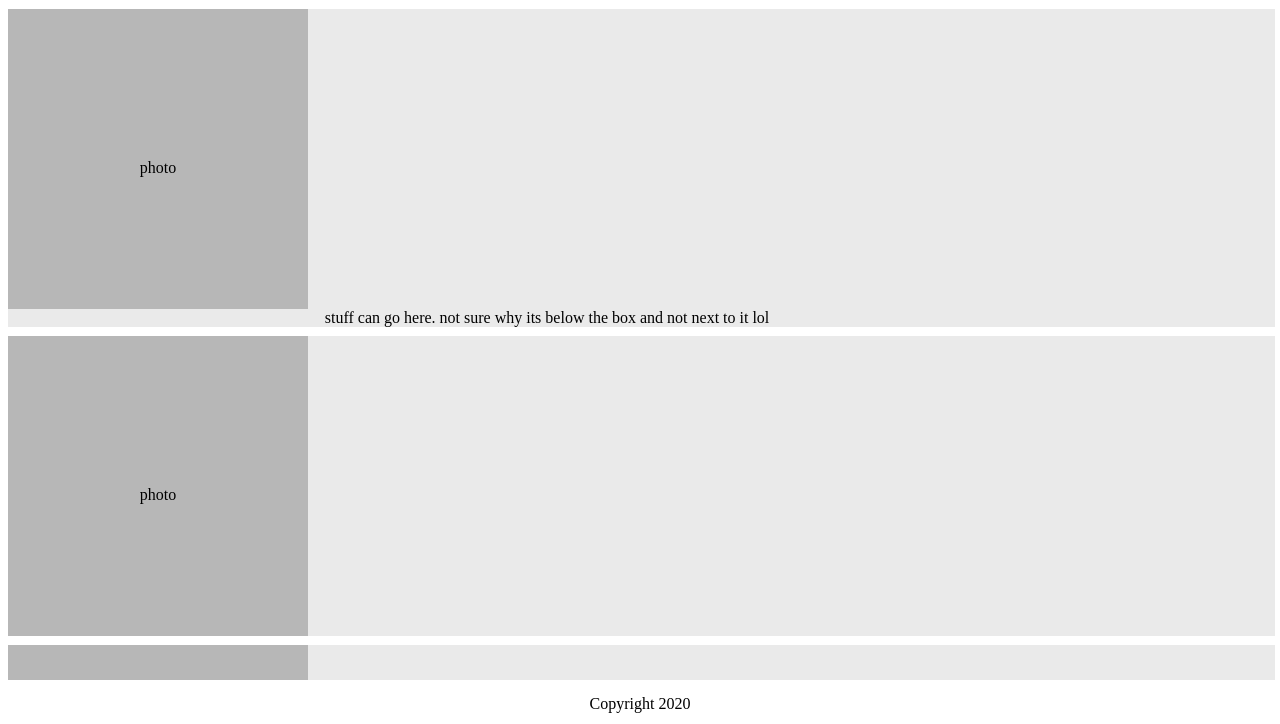
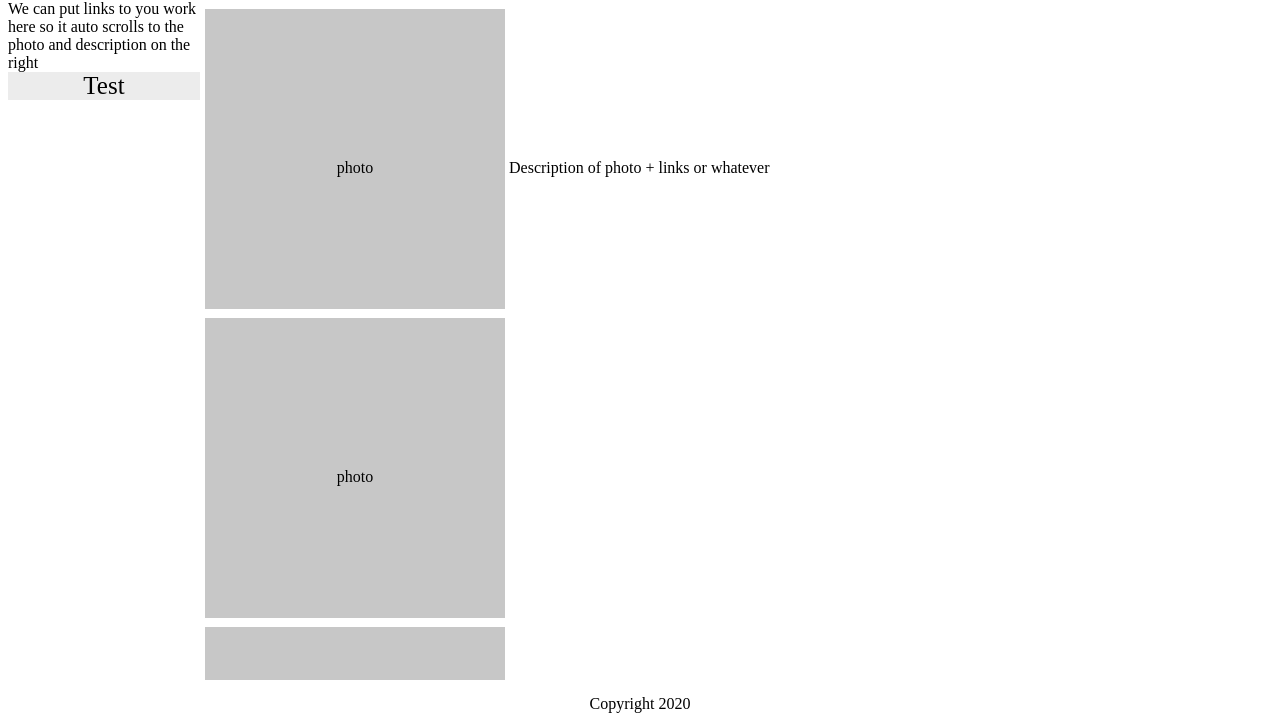
Before and after one commit to DDumas551/MEP518, a plain HTML site: page index.html in a window 1280 px wide. Shown: the part 76-800 px from the top of the page. Drawn offline with Linux system fonts and the light colour scheme.

Commit message:
Adds sidebar and Scroll To test Link

```diff
--- a/index.html
+++ b/index.html
@@ -15,9 +15,22 @@
       </div>
       <div>
         <div class="title">
-          your professional title
+          Assistant Conservator | American Museum of Natural History
         </div>
         <div class="links">links</div>
+      </div>
+    </div>
+    <div class="main">
+      <div class="side-bar">
+        We can put links to you work here so it auto scrolls to the photo and
+        description on the right
+        <div class="test-link">
+          <div
+            class="side-bar-link"
+            onclick="document.getElementById('last-object').scrollIntoView({behavior: 'smooth', block: 'end', inline: 'nearest'})"
+          >
+            Test
+          </div>
         </div>
       </div>
       <div class="container">
@@ -28,7 +41,7 @@
             </div>
           </div>
           <div class="desc">
-stuff can go here. not sure why its below the box and not next to it lol
+            Description of photo + links or whatever
           </div>
         </div>
         <div class="content">
@@ -45,10 +58,11 @@ stuff can go here. not sure why its below the box and not next to it lol
             </div>
           </div>
         </div>
-      <div class="content">
+        <div id="last-object" class="content">
           <div class="placeholder">
             <div class="horizontal">
               photo
+            </div>
           </div>
         </div>
       </div>
--- a/style.css
+++ b/style.css
@@ -23,16 +23,44 @@
   margin-right: 20px;
 }
 
+.main {
+  display: inline-block;
+}
+
 .container {
   height: 85vh;
-  width: 99vw;
+  width: 69vw;
   overflow-y: auto;
+  display: inline-block;
+  float: right;
+  margin-left: 5px;
+}
+
+.container::-webkit-scrollbar {
+  display: none;
+}
+
+.side-bar {
+  width: 15vw;
+  height: 83vh;
+  display: inline-block;
+}
+
+.side-bar-link {
+  text-align: center;
+  font-size: 25px;
+  background-color: rgba(0, 0, 0, 0.075);
+}
+
+.side-bar-link:hover {
+  text-align: center;
+  font-size: 25px;
+  background-color: rgba(0, 0, 0, 0.205);
 }
 
 .content {
   height: fit-content;
   width: 99vw;
-  background-color: rgba(0, 0, 0, 0.082);
   margin-top: 9px;
   display: inline-block;
 }
@@ -42,11 +70,12 @@
   height: 300px;
   background-color: rgba(0, 0, 0, 0.219);
   text-align: center;
+  display: inline-block;
 }
 
 .desc {
-    width: 75%;
-    float: right;
+  width: 75%;
+  display: inline-block;
 }
 
 .horizontal {
```
Also changed, not shown: 1 other file. Lines whose indentation alone changed are shown as unchanged.
